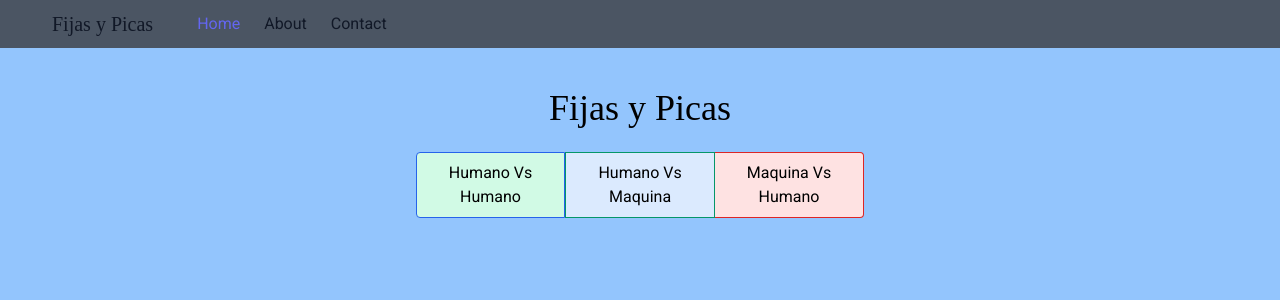
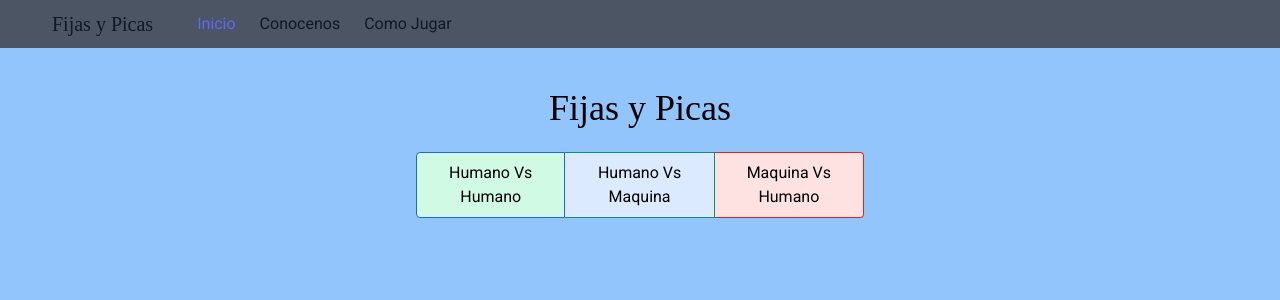
Before and after one commit to jhairparis/Fijas-y-picas, a React (Vite) app: page / in a window 1280 px wide. Shown: the top 300 px of the page. Built offline with nearby package versions, Linux system fonts and the light colour scheme; a web font is replaced by a local one.

Commit message:
Listo para desplegar 🚀

```diff
--- /dev/null
+++ b/src/@types/assets/index.d.ts
@@ -0,0 +1,21 @@
+declare module "*.svg" {
+  import React = require("react");
+  export const ReactComponent: React.SFC<React.SVGProps<SVGSVGElement>>;
+  const src: string;
+  export default src;
+}
+
+declare module "*.jpg" {
+  const content: string;
+  export default content;
+}
+
+declare module "*.png" {
+  const content: string;
+  export default content;
+}
+
+declare module "*.json" {
+  const content: string;
+  export default content;
+}
--- a/src/components/MaquinaAdivina.tsx
+++ b/src/components/MaquinaAdivina.tsx
@@ -2,6 +2,7 @@ import React, { useEffect, useState } from "react";
 import { SubmitHandler, useForm } from "react-hook-form";
 import { toast } from "react-toastify";
 import { Props } from "../helpers/type";
+import bug from "../resource/bug.svg";
 
 type pistas = {
   fijas: string;
@@ -159,6 +160,10 @@ const MaquinaAdivina = ({ numeroPrincipal, actualizarHistoial }: Props) => {
 
   return numeroPrincipal ? (
     <div>
+      {true ? (
+        <img src={bug} className="animate-pulse" alt="Bug" />
+      ) : (
+        <>
           <span>{adivinado[0] ? adivinado[0] : ""}</span>
           <form onSubmit={handleSubmit(onSubmit)}>
             <input type="number" {...register("fijas")} placeholder="fijas" />
@@ -166,6 +171,8 @@ const MaquinaAdivina = ({ numeroPrincipal, actualizarHistoial }: Props) => {
             <input type="number" {...register("picas")} placeholder="picas" />
             <button type="submit">Enviar</button>
           </form>
+        </>
+      )}
     </div>
   ) : (
     <></>
--- a/src/components/Navegacion.tsx
+++ b/src/components/Navegacion.tsx
@@ -1,11 +1,16 @@
 import React from "react";
 import { Link, NavLink } from "react-router-dom";
 import routes from "../routes";
+import Fade from "./Base/Fade";
 
 const Navegacion = () => {
+  const [open, setOpen] = React.useState<boolean>(false);
   return (
-    <header className="w-full bg-gray-600">
-      <div className="py-2 px-1 lg:mx-4 xl:mx-12">
+    <header
+      className={`w-full bg-gray-600 ${!open ? "h-12" : "h-auto"}`}
+      style={{ transition: " width 2s, height 4s" }}
+    >
+      <div className="py-2 px-1 mx-2 lg:mx-4 xl:mx-12">
         <nav className="flex items-center justify-between flex-wrap">
           <div className="relative">
             <Link
@@ -16,18 +21,36 @@ const Navegacion = () => {
             </Link>
           </div>
           <div className="block lg:hidden">
-            <button className="flex items-center px-3 py-2 border rounded text-white border-white hover:text-white hover:border-white">
+            <button
+              className="flex items-center px-3 py-1 text-white border-white hover:text-white hover:border-white focus:outline-none"
+              onClick={(e) => setOpen(!open)}
+            >
+              <Fade in={open}>
+                {!open ? (
                   <svg
                     className="fill-current h-6 w-6 text-white"
                     viewBox="0 0 20 20"
                     xmlns="http://www.w3.org/2000/svg"
                   >
-                <title>Menu</title>
                     <path d="M0 3h20v2H0V3zm0 6h20v2H0V9zm0 6h20v2H0v-2z" />
                   </svg>
+                ) : (
+                  <svg
+                    className="fill-current h-6 w-6 text-white"
+                    viewBox="0 0 20 20"
+                    xmlns="http://www.w3.org/2000/svg"
+                  >
+                    <path d="M10 8.586L2.929 1.515 1.515 2.929 8.586 10l-7.071 7.071 1.414 1.414L10 11.414l7.071 7.071 1.414-1.414L11.414 10l7.071-7.071-1.414-1.414L10 8.586z" />
+                  </svg>
+                )}
+              </Fade>
             </button>
           </div>
-          <div className="w-full flex-grow lg:flex items-center lg:w-auto hidden">
+          <div
+            className={`w-full flex-grow lg:flex items-center lg:w-auto transition duration-500 ease-in-out transform ${
+              open ? "translate-x-0" : "-translate-x-full opacity-0"
+            } lg:translate-x-0 lg:opacity-100`}
+          >
             <div className="text-sm lg:flex-grow xl:mx-8">
               {routes.map((route) => (
                 <NavLink
--- a/src/pages/Home.tsx
+++ b/src/pages/Home.tsx
@@ -161,7 +161,7 @@ const Home = () => {
                   </button>
                   <button
                     onClick={(e) => setModoDeJuego("HvM")}
-                    className="btn-group border hover:scale-110 hover:bg-green-200  bg-blue-100 text-black border-green-600"
+                    className="btn-group border border-l-0 hover:scale-110 hover:bg-green-200  bg-blue-100 text-black border-green-600"
                   >
                     Humano Vs Maquina
                   </button>
--- a/src/routes/index.tsx
+++ b/src/routes/index.tsx
@@ -3,8 +3,8 @@ import Conocenos from "../pages/Conocenos";
 import Comojugar from "../pages/Comojugar";
 
 const routes = [
-  { path: "/", name: "Home", Component: Home },
-  { path: "/conocenos", name: "About", Component: Conocenos },
-  { path: "/comojugar", name: "Contact", Component: Comojugar },
+  { path: "/", name: "Inicio", Component: Home },
+  { path: "/conocenos", name: "Conocenos", Component: Conocenos },
+  { path: "/comojugar", name: "Como Jugar ", Component: Comojugar },
 ];
 export default routes;
--- a/src/styles/index.css
+++ b/src/styles/index.css
@@ -18,7 +18,7 @@ body {
 }
 
 .btn-group {
-  @apply flex justify-center px-4 py-2 text-base focus:outline-none cursor-pointer duration-200 ease-in-out transition select-none;
+  @apply flex justify-center px-4 py-2 text-xs sm:text-base focus:outline-none cursor-pointer duration-200 ease-in-out transition select-none;
 }
 
 .btn {
--- a/tsconfig.json
+++ b/tsconfig.json
@@ -5,6 +5,7 @@
     "allowJs": false,
     "skipLibCheck": false,
     "esModuleInterop": false,
+    "typeRoots": ["./src/@types", "./node_modules/@types"],
     "allowSyntheticDefaultImports": true,
     "strict": true,
     "forceConsistentCasingInFileNames": true,
```
Also changed, not shown: src/resource/bug.svg (added), 1 other file (tests, documents, lock files or other folders). Lines whose indentation alone changed are shown as unchanged.
